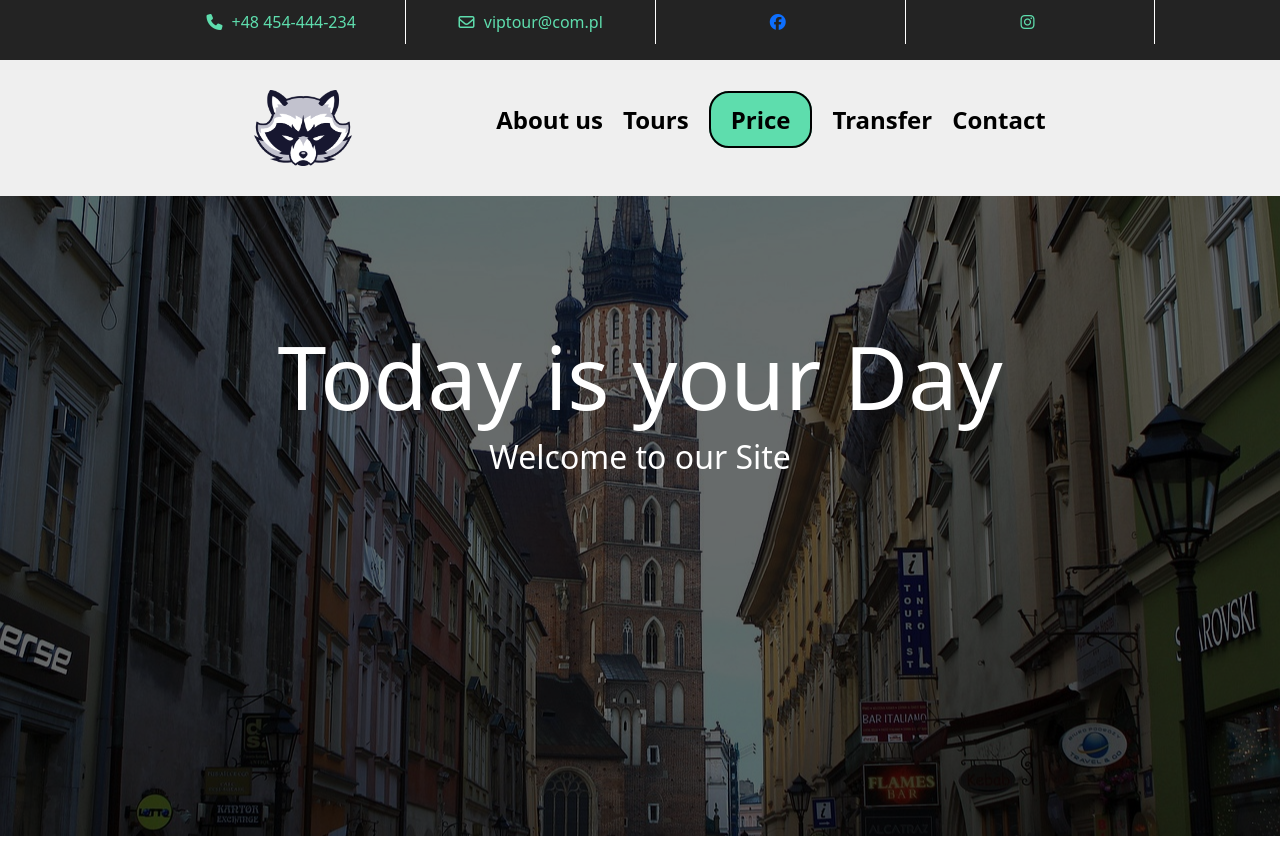
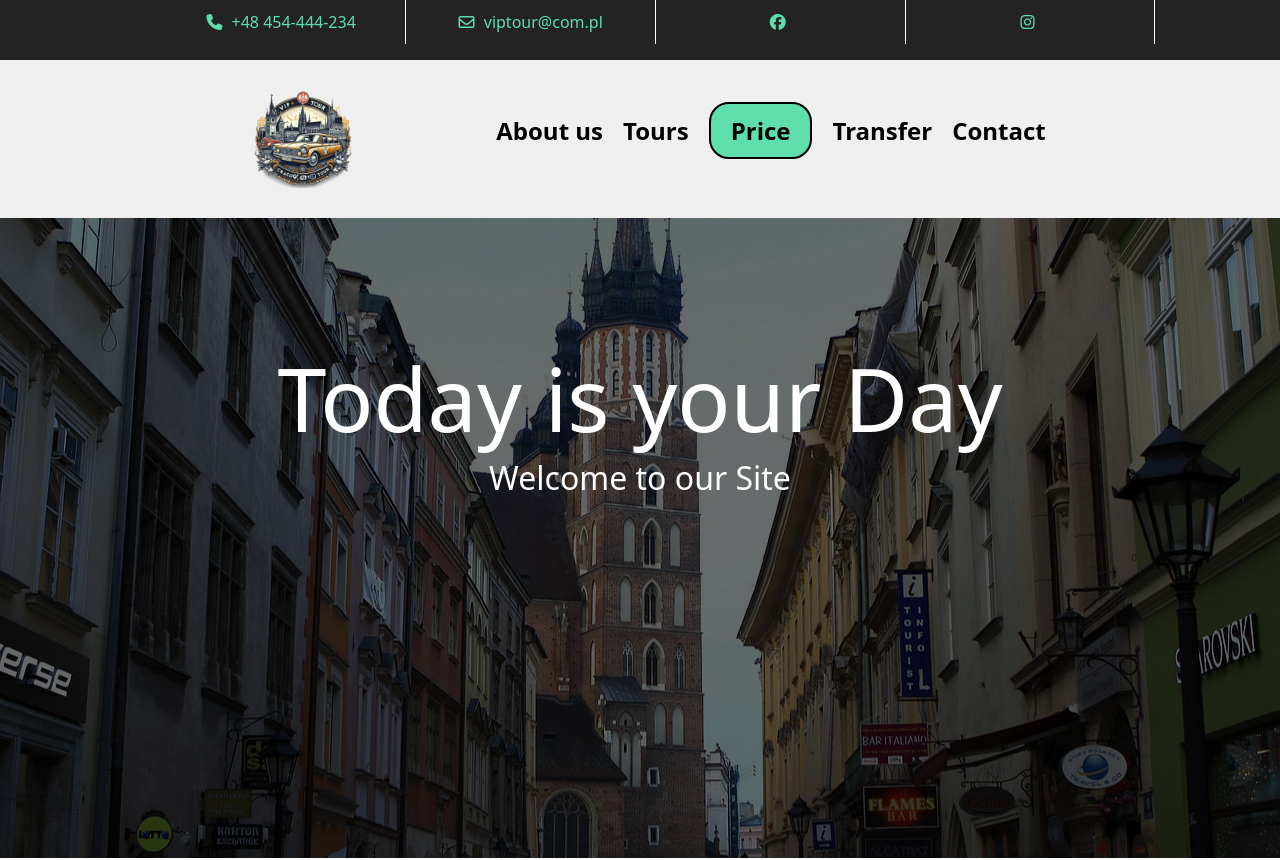
Before and after one commit to marcinoles87/vp2024, a React (Create React App) app: page / in a window 1280 px wide. Shown: the top 860 px of the page. Built offline with nearby package versions, Linux system fonts and the light colour scheme.

Commit message:
add new text

```diff
--- a/src/App.css
+++ b/src/App.css
@@ -45,6 +45,10 @@
 
 .head-nav-container ul li i{
   margin-right: 5px;
+}
+
+.head-nav-container ul li a{
+  color:rgb(94, 221, 173);
 }
 
 .nav-container{
--- a/src/components/Nav.js
+++ b/src/components/Nav.js
@@ -1,7 +1,7 @@
 import React from 'react'
 import { Link } from 'react-router-dom'
 
-import logo from '../img/logo.png'
+import logo from '../img/logoNew.png'
 
 function Nav() {
   return (
```
Also changed, not shown: src/img/logoNew.jpeg (added), src/img/logoNew.png (added).
